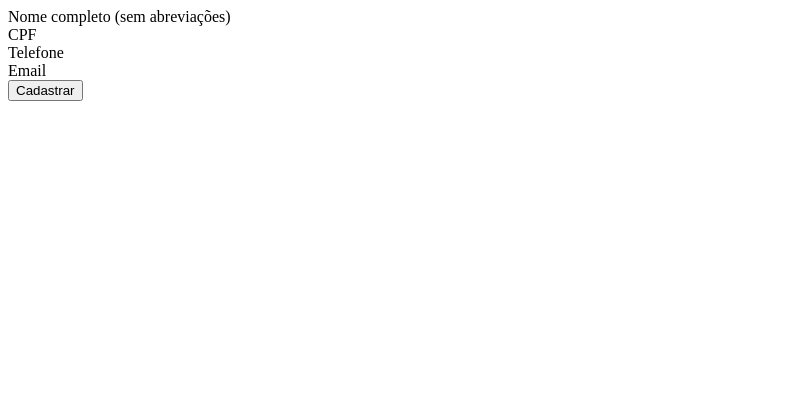
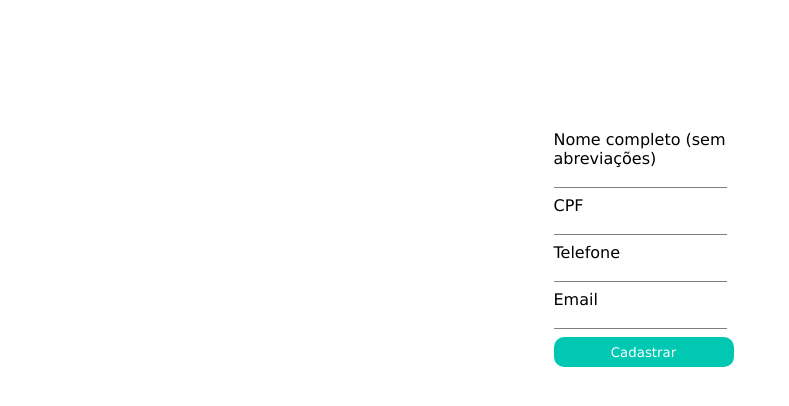
Before and after one commit to tavaros/github.io, a website: page index.html in a window 1280 px wide. Shown: the whole page, without its empty margins (0-789 px from the left). Drawn offline with Linux system fonts and the light colour scheme.

Commit message:
Update styles.css

```diff
--- a/styles.css
+++ b/styles.css
@@ -1,40 +1,38 @@
-<!DOCTYPE html>
-<html lang="en">
-
-<head>
-    <meta charset="UTF-8">
-    <meta name="viewport" content="width=device-width, initial-scale=1.0">
-    <meta http-equiv="X-UA-Compatible" content="ie=edge">
-    <title>Cadastro</title>
-    <link rel="stylesheet" type="text/css" href="styles.css">
-</head>
-
-<body>
-    <div class="bloco">
-        <div class="bloco-central">
-            <form action="cadastros_realizados.html" method="get">
-
-                <div class="form-field">
-                    <label for="nome">Nome completo (sem abreviações)</label>
-                    <input type="text" autocomplete="off" id="nome" style="border: none">
-                </div>
-                <div class="form-field">
-                    <label for="nome">CPF</label>
-                    <input type="text" autocomplete="off" id="CPF" style="border: none">
-                </div>
-                <div class="form-field">
-                    <label for="nome">Telefone</label>
-                    <input type="text" autocomplete="off" id="telefone" style="border: none">
-                </div>
-                <div class="form-field">
-                    <label for="email">Email</label>
-                    <input type="email" autocomplete="off" id="email" style="border: none">
-                </div>
-                <button class="botao" type="submit">Cadastrar</button>
-
-            </form>
-        </div>
-    </div>
-</body>
-
-</html>
+.botao {
+    color: white;
+    background: #00c8b3;
+    border-radius: 10px 10px 10px 10px;
+    border-style: none;
+    width: 180px;
+    height: 30px;
+    cursor: pointer;
+    font-family: 'Lucida Sans', 'Lucida Sans Regular', 'Lucida Grande', 'Lucida Sans Unicode', Geneva, Verdana, sans-serif
+}
+.botao:hover {
+    opacity: 0.7;
+    border-radius: 10px 10px 10px 10px;
+}
+.bloco {
+    display: flex;
+    justify-content: center;
+    align-items: center;
+    margin-top: 30px;
+    flex-direction: column;
+    padding-bottom: 20px;
+}
+.bloco-central {
+    width: 173px;
+    max-width: 100%;
+    position: relative;
+    padding-top: 100px;
+    margin-bottom: 20px;
+    z-index: 0;
+}
+.form-field {
+    font-family: 'Lucida Sans', 'Lucida Sans Regular', 'Lucida Grande', 'Lucida Sans Unicode', Geneva, Verdana, sans-serif;
+    margin-bottom: 8px;
+    border-bottom: 1px solid gray;
+}
+textarea:focus, input:focus, select:focus {
+    outline: 0;
+}
```
